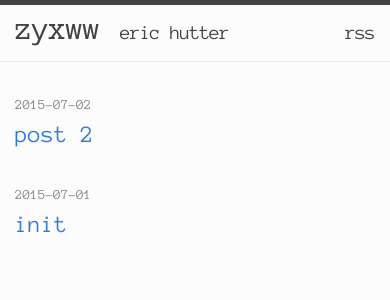
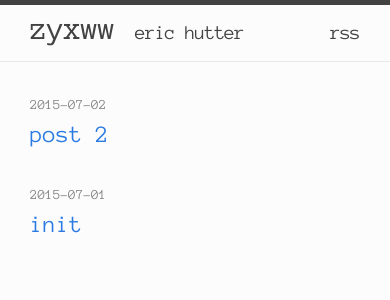
Before and after one commit to huttereg/huttereg.github.io, a Jekyll site: the page built from index.html, in a window 390 px wide. Shown: the top 300 px of the page. Built offline with Jekyll 4.4.1, drawn with Linux system fonts in a browser that asks for light colours.

Commit message:
we dont need no stinking media queries

```diff
--- a/_includes/header.html
+++ b/_includes/header.html
@@ -1,7 +1,5 @@
-<header class="header">
-  <div class="wrapper">
-    <a class="header-element header-title" href="{{ site.baseurl }}/">{{ site.title }}</a>
-    <a class="header-element header-author" href="/about.html">eric hutter</a>
-    <a class="header-element header-rss" href="{{ "/feed.xml" | prepend: site.baseurl }}">rss</a>
-  </div>
+<header class="wrapper header">
+  <a class="header-element header-title" href="{{ site.baseurl }}/">{{ site.title }}</a>
+  <a class="header-element header-author" href="/about.html">eric hutter</a>
+  <a class="header-element header-rss" href="{{ "/feed.xml" | prepend: site.baseurl }}">rss</a>
 </header>
--- a/_sass/_base.scss
+++ b/_sass/_base.scss
@@ -159,13 +159,6 @@
   padding-right: $spacing-unit;
   padding-left: $spacing-unit;
   @extend %clearfix;
-
-  @include media-query($on-laptop) {
-    max-width: -webkit-calc(800px - (#{$spacing-unit}));
-    max-width:     calc(800px - (#{$spacing-unit}));
-    padding-right: $spacing-unit / 2;
-    padding-left: $spacing-unit / 2;
-  }
 }
 
 
--- a/_sass/_header.scss
+++ b/_sass/_header.scss
@@ -19,6 +19,7 @@
 
 .header-title {
   font-size: 33px;
+  font-weight: 500;
   margin-top: -4px;
 }
 
--- a/_sass/_post.scss
+++ b/_sass/_post.scss
@@ -31,26 +31,14 @@
   margin-bottom: $spacing-unit;
 
   h2 {
-    font-size: 32px;
-
-    @include media-query($on-laptop) {
-      font-size: 28px;
-    }
+    font-size: 30px;
   }
 
   h3 {
     font-size: 26px;
-
-    @include media-query($on-laptop) {
-      font-size: 22px;
-    }
   }
 
   h4 {
     font-size: 20px;
-
-    @include media-query($on-laptop) {
-      font-size: 18px;
-    }
   }
 }
--- a/css/main.scss
+++ b/css/main.scss
@@ -2,7 +2,6 @@
 ---
 @charset "utf-8";
 
-// Our variables
 $base-font-family: 'Anonymous Pro', serif;
 $base-font-size:   16px;
 $small-font-size:  $base-font-size * 0.875;
@@ -18,21 +17,10 @@
 $background-color: #fcfcfc;
 $brand-color:      #2a7ae2;
 
-$on-palm:          600px;
-$on-laptop:        800px;
-
-
-@mixin media-query($device) {
-  @media screen and (max-width: $device) {
-    @content;
-  }
-}
-
-// Import partials from `sass_dir` (defaults to `_sass`)
 @import
   "base",
   "header",
   "page",
   "post"
   //"syntax-highlighting" leaving highlighting out until needed
- ;
+;
```
